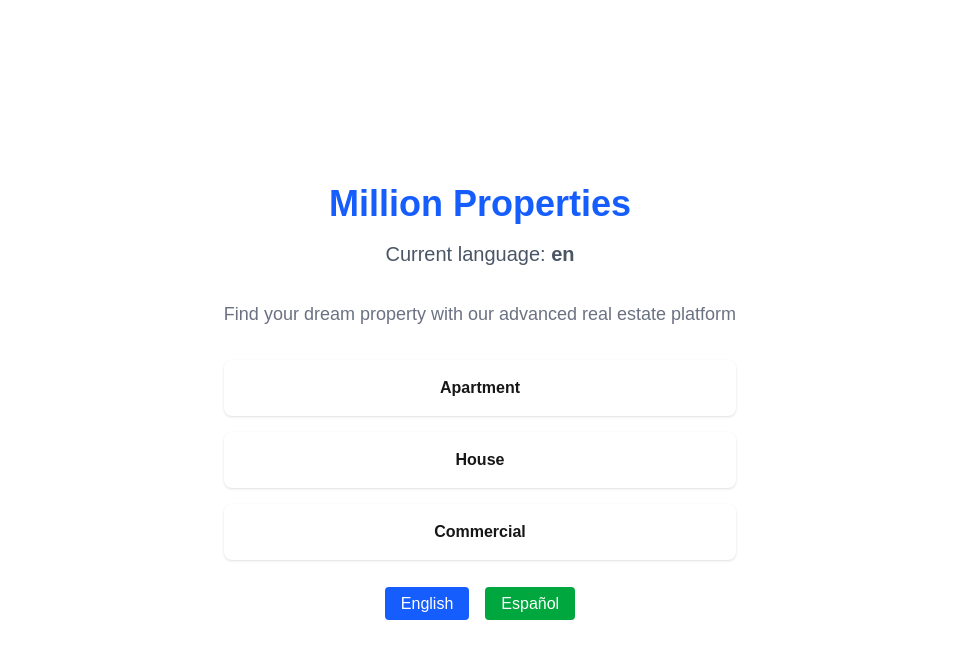
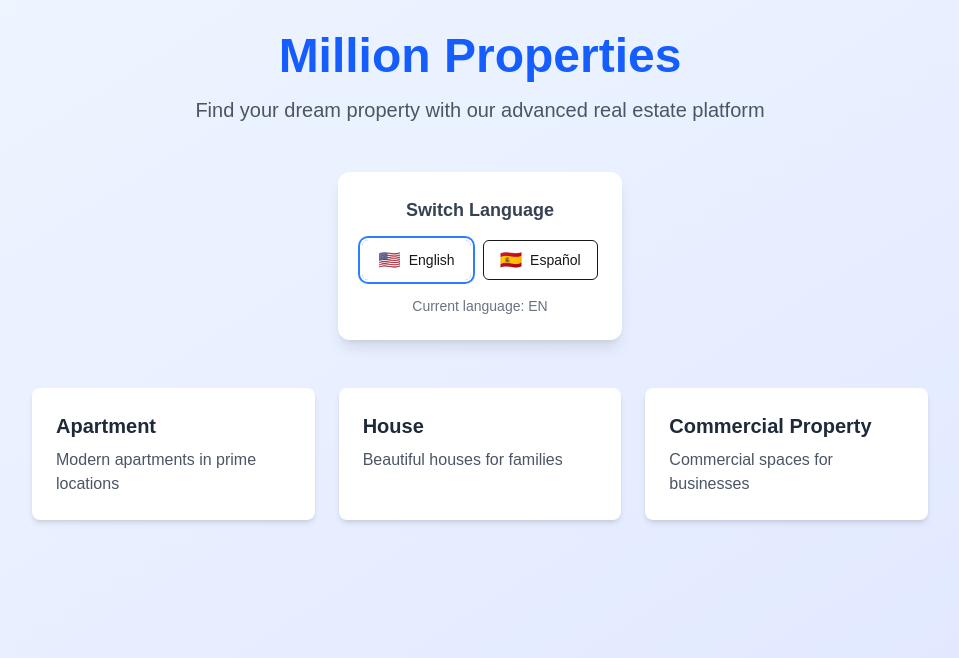
Before and after one commit to derekcantillo/million-properties-frontend, a Next.js app: page /en in a window 1280 px wide. Shown: the top 658 px of the page, without its empty margins (160-1119 px from the left). Built offline with nearby package versions, Linux system fonts and the light colour scheme.

Commit message:
feat: integrate next-intl for enhanced internationalization support

```diff
--- a/messages/en.json
+++ b/messages/en.json
@@ -1,115 +1,39 @@
 {
-  "common": {
-    "loading": "Loading...",
-    "error": "Error",
-    "success": "Success",
-    "cancel": "Cancel",
-    "save": "Save",
-    "delete": "Delete",
-    "edit": "Edit",
-    "view": "View",
-    "search": "Search",
-    "filter": "Filter",
-    "clear": "Clear",
-    "next": "Next",
-    "previous": "Previous",
-    "close": "Close",
-    "open": "Open",
-    "yes": "Yes",
-    "no": "No"
+  "HomePage": {
+    "title": "Million Properties",
+    "description": "Find your dream property with our advanced real estate platform",
+    "currentLanguage": "Current language: {lang}",
+    "languageSwitcher": "Switch Language"
   },
-  "navigation": {
+  "Navigation": {
     "home": "Home",
     "properties": "Properties",
     "about": "About",
-    "contact": "Contact",
-    "login": "Login",
-    "logout": "Logout",
-    "profile": "Profile",
-    "dashboard": "Dashboard",
-    "settings": "Settings"
+    "contact": "Contact"
   },
-  "property": {
-    "title": "Property",
-    "properties": "Properties",
-    "type": "Type",
-    "status": "Status",
-    "price": "Price",
-    "location": "Location",
-    "bedrooms": "Bedrooms",
-    "bathrooms": "Bathrooms",
-    "area": "Area",
-    "description": "Description",
-    "features": "Features",
-    "images": "Images",
-    "contact_agent": "Contact Agent",
-    "schedule_visit": "Schedule Visit",
-    "save_favorite": "Save to Favorites",
-    "share": "Share",
+  "Property": {
     "types": {
       "apartment": "Apartment",
       "house": "House",
-      "condo": "Condo",
-      "townhouse": "Townhouse",
-      "land": "Land",
-      "commercial": "Commercial"
+      "commercial": "Commercial Property"
     },
-    "statuses": {
-      "available": "Available",
-      "sold": "Sold",
-      "rented": "Rented",
-      "pending": "Pending",
-      "off-market": "Off Market"
+    "descriptions": {
+      "apartment": "Modern apartments in prime locations",
+      "house": "Beautiful houses for families",
+      "commercial": "Commercial spaces for businesses"
+    },
+    "details": {
+      "price": "Price",
+      "bedrooms": "Bedrooms",
+      "bathrooms": "Bathrooms",
+      "area": "Area"
     }
   },
-  "search": {
-    "title": "Search Properties",
-    "placeholder": "Search by location, type, or keywords...",
-    "filters": "Filters",
-    "min_price": "Min Price",
-    "max_price": "Max Price",
-    "property_type": "Property Type",
-    "bedrooms_min": "Min Bedrooms",
-    "bathrooms_min": "Min Bathrooms",
-    "area_min": "Min Area",
-    "area_max": "Max Area",
-    "results": "Results",
-    "no_results": "No properties found matching your criteria",
-    "clear_filters": "Clear Filters"
-  },
-  "auth": {
-    "login": "Login",
-    "register": "Register",
-    "logout": "Logout",
-    "email": "Email",
-    "password": "Password",
-    "confirm_password": "Confirm Password",
-    "forgot_password": "Forgot Password?",
-    "remember_me": "Remember me",
-    "dont_have_account": "Don't have an account?",
-    "already_have_account": "Already have an account?",
-    "sign_up": "Sign up",
-    "sign_in": "Sign in"
-  },
-  "errors": {
-    "something_went_wrong": "Something went wrong",
-    "page_not_found": "Page not found",
-    "unauthorized": "Unauthorized access",
-    "forbidden": "Access forbidden",
-    "server_error": "Internal server error",
-    "network_error": "Network connection error",
-    "validation_error": "Please check your input",
-    "required_field": "This field is required",
-    "invalid_email": "Please enter a valid email address",
-    "password_too_short": "Password must be at least 8 characters",
-    "passwords_dont_match": "Passwords don't match"
-  },
-  "meta": {
-    "site_name": "Million Properties",
-    "site_description": "Find your dream property with our advanced real estate platform",
-    "home_title": "Million Properties - Real Estate Platform",
-    "properties_title": "Properties for Sale and Rent",
-    "about_title": "About Us",
-    "contact_title": "Contact Us"
+  "Common": {
+    "loading": "Loading...",
+    "error": "An error occurred",
+    "retry": "Try again",
+    "submit": "Submit",
+    "cancel": "Cancel"
   }
 }
--- a/messages/es.json
+++ b/messages/es.json
@@ -1,115 +1,39 @@
 {
-  "common": {
-    "loading": "Cargando...",
-    "error": "Error",
-    "success": "Éxito",
-    "cancel": "Cancelar",
-    "save": "Guardar",
-    "delete": "Eliminar",
-    "edit": "Editar",
-    "view": "Ver",
-    "search": "Buscar",
-    "filter": "Filtrar",
-    "clear": "Limpiar",
-    "next": "Siguiente",
-    "previous": "Anterior",
-    "close": "Cerrar",
-    "open": "Abrir",
-    "yes": "Sí",
-    "no": "No"
+  "HomePage": {
+    "title": "Million Properties",
+    "description": "Encuentra la propiedad de tus sueños con nuestra plataforma inmobiliaria avanzada",
+    "currentLanguage": "Idioma actual: {lang}",
+    "languageSwitcher": "Cambiar Idioma"
   },
-  "navigation": {
+  "Navigation": {
     "home": "Inicio",
     "properties": "Propiedades",
     "about": "Acerca de",
-    "contact": "Contacto",
-    "login": "Iniciar Sesión",
-    "logout": "Cerrar Sesión",
-    "profile": "Perfil",
-    "dashboard": "Panel",
-    "settings": "Configuración"
+    "contact": "Contacto"
   },
-  "property": {
-    "title": "Propiedad",
-    "properties": "Propiedades",
-    "type": "Tipo",
-    "status": "Estado",
-    "price": "Precio",
-    "location": "Ubicación",
-    "bedrooms": "Habitaciones",
-    "bathrooms": "Baños",
-    "area": "Área",
-    "description": "Descripción",
-    "features": "Características",
-    "images": "Imágenes",
-    "contact_agent": "Contactar Agente",
-    "schedule_visit": "Agendar Visita",
-    "save_favorite": "Guardar en Favoritos",
-    "share": "Compartir",
+  "Property": {
     "types": {
       "apartment": "Apartamento",
       "house": "Casa",
-      "condo": "Condominio",
-      "townhouse": "Casa Adosada",
-      "land": "Terreno",
-      "commercial": "Comercial"
+      "commercial": "Propiedad Comercial"
     },
-    "statuses": {
-      "available": "Disponible",
-      "sold": "Vendido",
-      "rented": "Alquilado",
-      "pending": "Pendiente",
-      "off-market": "Fuera del Mercado"
+    "descriptions": {
+      "apartment": "Apartamentos modernos en ubicaciones privilegiadas",
+      "house": "Hermosas casas para familias",
+      "commercial": "Espacios comerciales para empresas"
+    },
+    "details": {
+      "price": "Precio",
+      "bedrooms": "Habitaciones",
+      "bathrooms": "Baños",
+      "area": "Área"
     }
   },
-  "search": {
-    "title": "Buscar Propiedades",
-    "placeholder": "Buscar por ubicación, tipo o palabras clave...",
-    "filters": "Filtros",
-    "min_price": "Precio Mínimo",
-    "max_price": "Precio Máximo",
-    "property_type": "Tipo de Propiedad",
-    "bedrooms_min": "Habitaciones Mínimas",
-    "bathrooms_min": "Baños Mínimos",
-    "area_min": "Área Mínima",
-    "area_max": "Área Máxima",
-    "results": "Resultados",
-    "no_results": "No se encontraron propiedades que coincidan con tus criterios",
-    "clear_filters": "Limpiar Filtros"
-  },
-  "auth": {
-    "login": "Iniciar Sesión",
-    "register": "Registrarse",
-    "logout": "Cerrar Sesión",
-    "email": "Correo Electrónico",
-    "password": "Contraseña",
-    "confirm_password": "Confirmar Contraseña",
-    "forgot_password": "¿Olvidaste tu contraseña?",
-    "remember_me": "Recordarme",
-    "dont_have_account": "¿No tienes una cuenta?",
-    "already_have_account": "¿Ya tienes una cuenta?",
-    "sign_up": "Registrarse",
-    "sign_in": "Iniciar sesión"
-  },
-  "errors": {
-    "something_went_wrong": "Algo salió mal",
-    "page_not_found": "Página no encontrada",
-    "unauthorized": "Acceso no autorizado",
-    "forbidden": "Acceso prohibido",
-    "server_error": "Error interno del servidor",
-    "network_error": "Error de conexión de red",
-    "validation_error": "Por favor verifica tu información",
-    "required_field": "Este campo es obligatorio",
-    "invalid_email": "Por favor ingresa un correo electrónico válido",
-    "password_too_short": "La contraseña debe tener al menos 8 caracteres",
-    "passwords_dont_match": "Las contraseñas no coinciden"
-  },
-  "meta": {
-    "site_name": "Million Properties",
-    "site_description": "Encuentra la propiedad de tus sueños con nuestra plataforma inmobiliaria avanzada",
-    "home_title": "Million Properties - Plataforma Inmobiliaria",
-    "properties_title": "Propiedades en Venta y Alquiler",
-    "about_title": "Acerca de Nosotros",
-    "contact_title": "Contáctanos"
+  "Common": {
+    "loading": "Cargando...",
+    "error": "Ocurrió un error",
+    "retry": "Intentar de nuevo",
+    "submit": "Enviar",
+    "cancel": "Cancelar"
   }
 }
--- a/next.config.ts
+++ b/next.config.ts
@@ -1,4 +1,7 @@
 import type { NextConfig } from 'next';
+import createNextIntlPlugin from 'next-intl/plugin';
+
+const withNextIntl = createNextIntlPlugin();
 
 const nextConfig: NextConfig = {
   experimental: {
@@ -23,4 +26,4 @@ const nextConfig: NextConfig = {
   generateEtags: true,
 };
 
-export default nextConfig;
+export default withNextIntl(nextConfig);
--- a/package.json
+++ b/package.json
@@ -31,6 +31,7 @@
     "date-fns": "^4.1.0",
     "lodash-es": "^4.17.21",
     "next": "15.5.2",
+    "next-intl": "^4.3.6",
     "react": "19.1.0",
     "react-dom": "19.1.0",
     "react-hook-form": "^7.62.0",
--- a/src/app/[lang]/layout.tsx
+++ b/src/app/[lang]/layout.tsx
@@ -1,30 +1,33 @@
+import { NextIntlClientProvider } from 'next-intl';
+import { getMessages } from 'next-intl/server';
 import { notFound } from 'next/navigation';
 
-const locales = ['en', 'es'];
-
-interface LangLayoutProps {
+type Props = {
   children: React.ReactNode;
   params: Promise<{ lang: string }>;
-}
+};
 
-export async function generateStaticParams() {
+export function generateStaticParams() {
   return [{ lang: 'en' }, { lang: 'es' }];
 }
 
-export default async function LangLayout({
-  children,
-  params,
-}: LangLayoutProps) {
+export default async function LocaleLayout({ children, params }: Props) {
   const { lang } = await params;
 
   // Validate that the incoming `lang` parameter is valid
-  if (!locales.includes(lang as 'en' | 'es')) {
-    notFound();
-  }
+  if (!['en', 'es'].includes(lang)) notFound();
+
+  // Providing all messages to the client
+  // side is the easiest way to get started
+  const messages = await getMessages();
 
   return (
     <html lang={lang}>
-      <body>{children}</body>
+      <body>
+        <NextIntlClientProvider messages={messages}>
+          {children}
+        </NextIntlClientProvider>
+      </body>
     </html>
   );
 }
--- a/src/app/[lang]/page.tsx
+++ b/src/app/[lang]/page.tsx
@@ -1,49 +1,52 @@
-import { getDictionary } from './dictionaries';
+import { useTranslations } from 'next-intl';
+import { LanguageSwitcher } from '@/components/ui/LanguageSwitcher';
 
-interface HomeProps {
-  params: Promise<{ lang: 'en' | 'es' }>;
-}
-
-export default async function Home({ params }: HomeProps) {
-  const { lang } = await params;
-  const dict = await getDictionary(lang);
+export default function HomePage() {
+  const t = useTranslations('HomePage');
+  const propertyT = useTranslations('Property');
 
   return (
-    <div className="min-h-screen flex items-center justify-center p-8">
-      <div className="text-center">
-        <h1 className="text-4xl font-bold mb-4 text-blue-600">
-          {dict.meta.site_name}
-        </h1>
-        <p className="text-xl text-gray-600 mb-8">
-          Current language: <strong>{lang}</strong>
-        </p>
-        <p className="text-lg text-gray-500 mb-8">
-          {dict.meta.site_description}
-        </p>
-        <div className="space-y-4">
-          <div className="p-4 bg-white rounded-lg shadow">
-            <h3 className="font-semibold">{dict.property.types.apartment}</h3>
-          </div>
-          <div className="p-4 bg-white rounded-lg shadow">
-            <h3 className="font-semibold">{dict.property.types.house}</h3>
-          </div>
-          <div className="p-4 bg-white rounded-lg shadow">
-            <h3 className="font-semibold">{dict.property.types.commercial}</h3>
+    <div className="min-h-screen bg-gradient-to-br from-blue-50 to-indigo-100 p-8">
+      <div className="max-w-4xl mx-auto">
+        {/* Header */}
+        <div className="text-center mb-12">
+          <h1 className="text-5xl font-bold mb-4 text-blue-600">
+            {t('title')}
+          </h1>
+          <p className="text-xl text-gray-600 mb-8">{t('description')}</p>
+        </div>
+
+        {/* Language Switcher */}
+        <div className="mb-12 flex justify-center">
+          <div className="bg-white rounded-xl shadow-lg p-6">
+            <LanguageSwitcher />
           </div>
         </div>
-        <div className="mt-8 space-x-4">
-          <a
-            href="/en"
-            className="px-4 py-2 bg-blue-600 text-white rounded hover:bg-blue-700"
-          >
-            English
-          </a>
-          <a
-            href="/es"
-            className="px-4 py-2 bg-green-600 text-white rounded hover:bg-green-700"
-          >
-            Español
-          </a>
+
+        {/* Property Types */}
+        <div className="grid md:grid-cols-3 gap-6 mb-12">
+          <div className="bg-white rounded-lg shadow-md p-6 hover:shadow-lg transition-shadow">
+            <h3 className="text-xl font-semibold mb-2 text-gray-800">
+              {propertyT('types.apartment')}
+            </h3>
+            <p className="text-gray-600">
+              {propertyT('descriptions.apartment')}
+            </p>
+          </div>
+          <div className="bg-white rounded-lg shadow-md p-6 hover:shadow-lg transition-shadow">
+            <h3 className="text-xl font-semibold mb-2 text-gray-800">
+              {propertyT('types.house')}
+            </h3>
+            <p className="text-gray-600">{propertyT('descriptions.house')}</p>
+          </div>
+          <div className="bg-white rounded-lg shadow-md p-6 hover:shadow-lg transition-shadow">
+            <h3 className="text-xl font-semibold mb-2 text-gray-800">
+              {propertyT('types.commercial')}
+            </h3>
+            <p className="text-gray-600">
+              {propertyT('descriptions.commercial')}
+            </p>
+          </div>
         </div>
       </div>
     </div>
--- /dev/null
+++ b/src/components/ui/LanguageSwitcher.tsx
@@ -0,0 +1,49 @@
+'use client';
+
+import { useTranslations, useLocale } from 'next-intl';
+import { Button } from './Button';
+
+const locales = [
+  { code: 'en', name: 'English', flag: '🇺🇸' },
+  { code: 'es', name: 'Español', flag: '🇪🇸' },
+];
+
+export function LanguageSwitcher() {
+  const t = useTranslations('HomePage');
+  const currentLocale = useLocale();
+
+  const handleLanguageChange = (newLocale: string) => {
+    if (newLocale === currentLocale) return;
+
+    // Simple redirect to the new locale
+    window.location.href = `/${newLocale}`;
+  };
+
+  return (
+    <div className="flex flex-col items-center space-y-4">
+      <h3 className="text-lg font-semibold text-gray-700">
+        {t('languageSwitcher')}
+      </h3>
+      <div className="flex space-x-3">
+        {locales.map(lang => (
+          <Button
+            key={lang.code}
+            onClick={() => handleLanguageChange(lang.code)}
+            variant={currentLocale === lang.code ? 'default' : 'outline'}
+            className={`flex items-center space-x-2 px-4 py-2 transition-all duration-200 ${
+              currentLocale === lang.code
+                ? 'ring-2 ring-blue-500 ring-offset-2'
+                : 'hover:scale-105'
+            }`}
+          >
+            <span className="text-lg">{lang.flag}</span>
+            <span className="font-medium">{lang.name}</span>
+          </Button>
+        ))}
+      </div>
+      <p className="text-sm text-gray-500">
+        {t('currentLanguage', { lang: currentLocale.toUpperCase() })}
+      </p>
+    </div>
+  );
+}
--- /dev/null
+++ b/src/lib/i18n.ts
@@ -0,0 +1,4 @@
+export const locales = ['en', 'es'] as const;
+export const defaultLocale = 'en' as const;
+
+export type Locale = (typeof locales)[number];
```
Also changed, not shown: src/app/[lang]/dictionaries.ts (deleted, +0 -9 lines), src/i18n/request.ts (added, +35 -0 lines), src/middleware.ts (+22 -35 lines), 1 other file (tests, documents, lock files or other folders).
